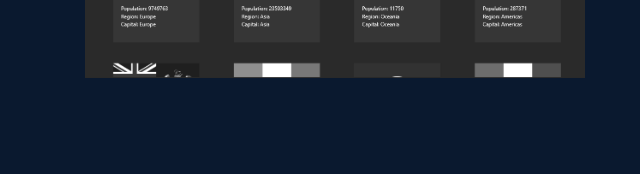
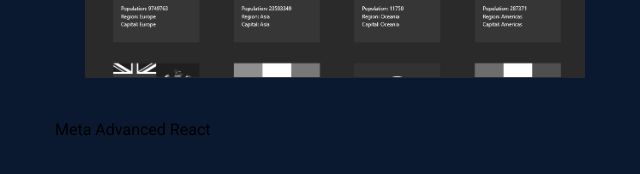
Before and after one commit to dlkokhta/My-Portfoglio, a Next.js app: page / in a window 1280 px wide. Shown: the part 4330-4504 px from the top of the page, without its empty margins (505-1145 px from the left). Built offline with nearby package versions, Linux system fonts and the light colour scheme.

Commit message:
add Certificates component

```diff
--- /dev/null
+++ b/src/app/components/Certificates.tsx
@@ -0,0 +1,14 @@
+const Certificates = () => {
+
+    return (
+
+
+        <div>
+            <h1>Meta Advanced React</h1>
+
+        </div>
+    )
+
+}
+
+export default Certificates;
--- a/src/app/home/page.tsx
+++ b/src/app/home/page.tsx
@@ -4,6 +4,7 @@ import Skills from "../components/Skills";
 import Projects from "../components/Projects";
 import Contact from "../components/Contact";
 import Header2 from "../components/Header2";
+import Certificates from "../components/Certificates";
 
 const HomePage = () => {
   return (
@@ -25,6 +26,13 @@ const HomePage = () => {
         <div id="contact" className="section lg:hidden">
           <Contact />
         </div>
+
+        <div id="certificates" className="section">
+        <Certificates/>
+        </div>
+
+
+
       </div>
     </main>
   );
```
